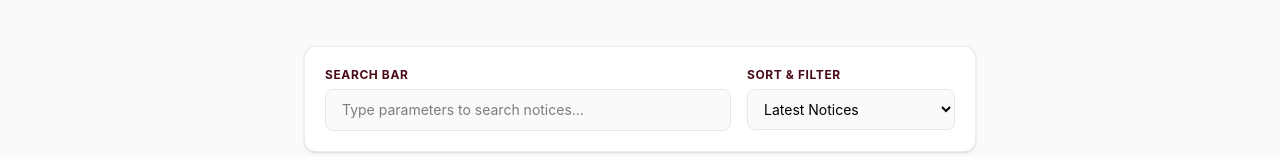
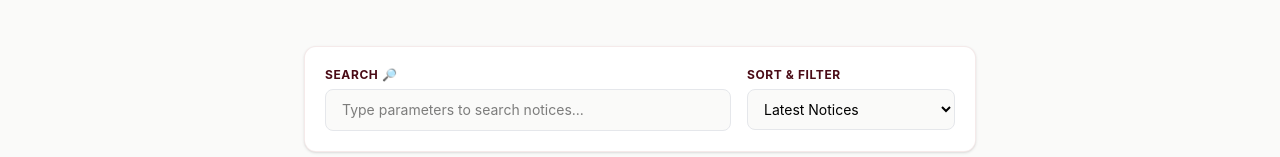
Before and after one commit to Anjana4444/Academic_division, a React (Vite) app in the folder my-react-app/: page /notices in a window 1280 px wide. Shown: the part 362-519 px from the top of the page. Built offline with nearby package versions, Linux system fonts and the light colour scheme.

Commit message:
adress-correction

```diff
--- a/my-react-app/src/components/Footer.tsx
+++ b/my-react-app/src/components/Footer.tsx
@@ -33,7 +33,7 @@ export default function Footer() {
 
             Academic Establishments Division,<br />
             University of Peradeniya,<br />
-            Peradeniya 20400,<br />
+            Peradeniya,<br />
             Sri Lanka.
           </p>
   </div>
--- a/my-react-app/src/pages/ContactPage.tsx
+++ b/my-react-app/src/pages/ContactPage.tsx
@@ -105,7 +105,7 @@ export default function ContactPage() {
           <p className="text--[16px]"> <span className="font-bold text-gray-900">Adress:<br /></span>
             Academic Establishments Division,<br />
             University of Peradeniya,<br />
-            Peradeniya 20400,<br />
+            Peradeniya,<br />
             Sri Lanka.
           </p>
 
@@ -135,7 +135,7 @@ export default function ContactPage() {
       </div>
 
 
-      <div className="max-w-4xl  px-6 mb-16 py-10 mx-auto">
+<div className="max-w-4xl  px-6 mb-16 py-10 mx-auto">
   <div className="bg-[white] rounded-xl shadow-md border-l-4 border-[#c9922a] p-8">
 
     <h2 className="text-2xl font-bold text-[#4a0b16] mb-6 flex items-center gap-2">
@@ -205,7 +205,9 @@ export default function ContactPage() {
     </button>
 
   </div>
-</div>
+      </div>
+
+
 
     </div>
   )
--- a/my-react-app/src/pages/SpecialNoticesPage.tsx
+++ b/my-react-app/src/pages/SpecialNoticesPage.tsx
@@ -86,7 +86,7 @@ export default function SpecialNoticesPage() {
             <div className="flex flex-col sm:flex-row gap-4">
               <div className="flex-1">
                 <label className="block text-xs font-bold text-[#4a0b16] uppercase tracking-wider mb-1.5">
-                  Search Bar
+                  Search 🔎︎
                 </label>
                 <input
                   type="text"
@@ -194,8 +194,7 @@ export default function SpecialNoticesPage() {
                       </h2>
                     </div>
 
-                    {/* Clean High Contrast Clear Text Link Download Area */}
-                    {/* Clean High Contrast Clear Text Link Download Area */}
+
                     {notice.downloadUrl && (
                       <div className="pt-2.5 border-t border-white/10 w-full mt-auto">
                         <a
```
Lines whose indentation alone changed are shown as unchanged.
